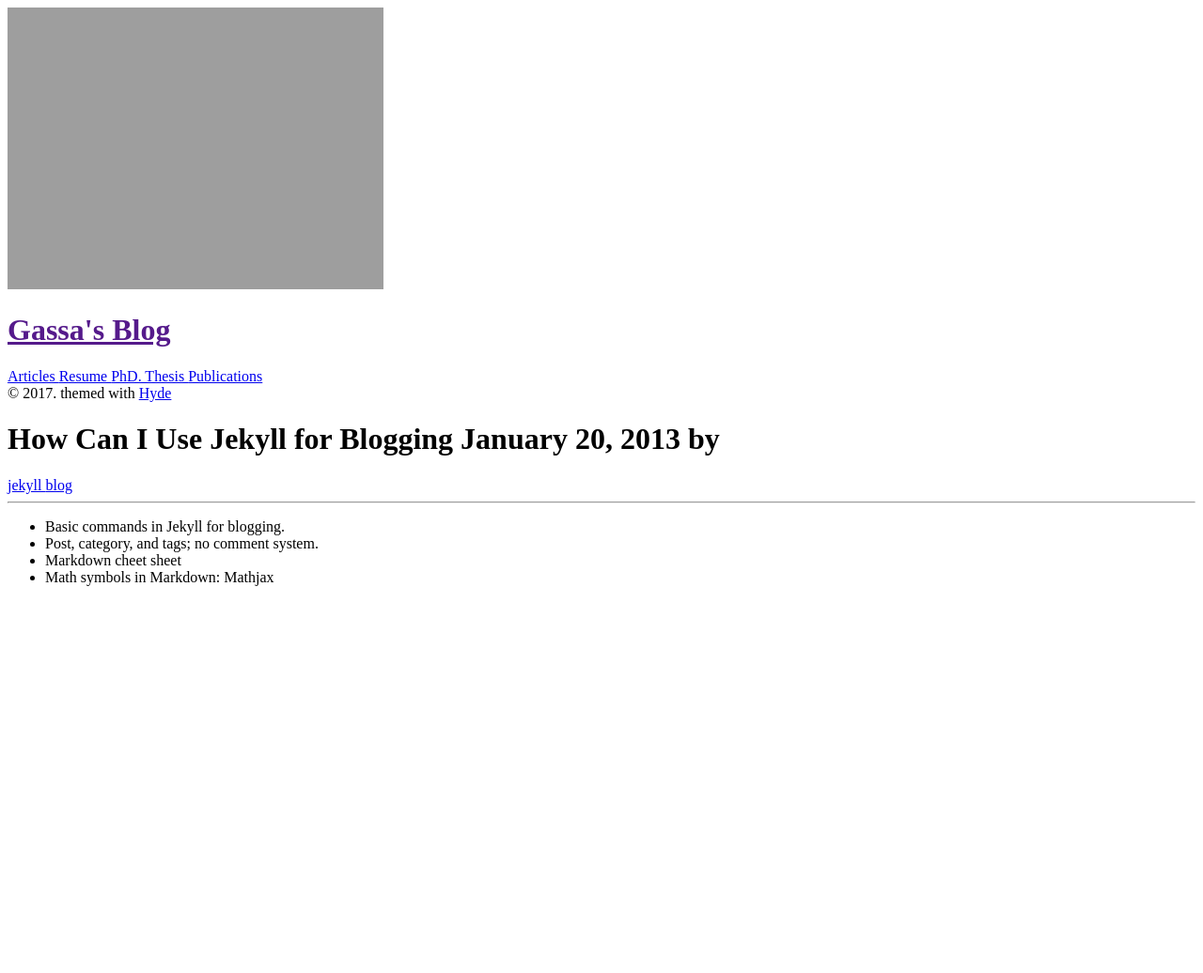
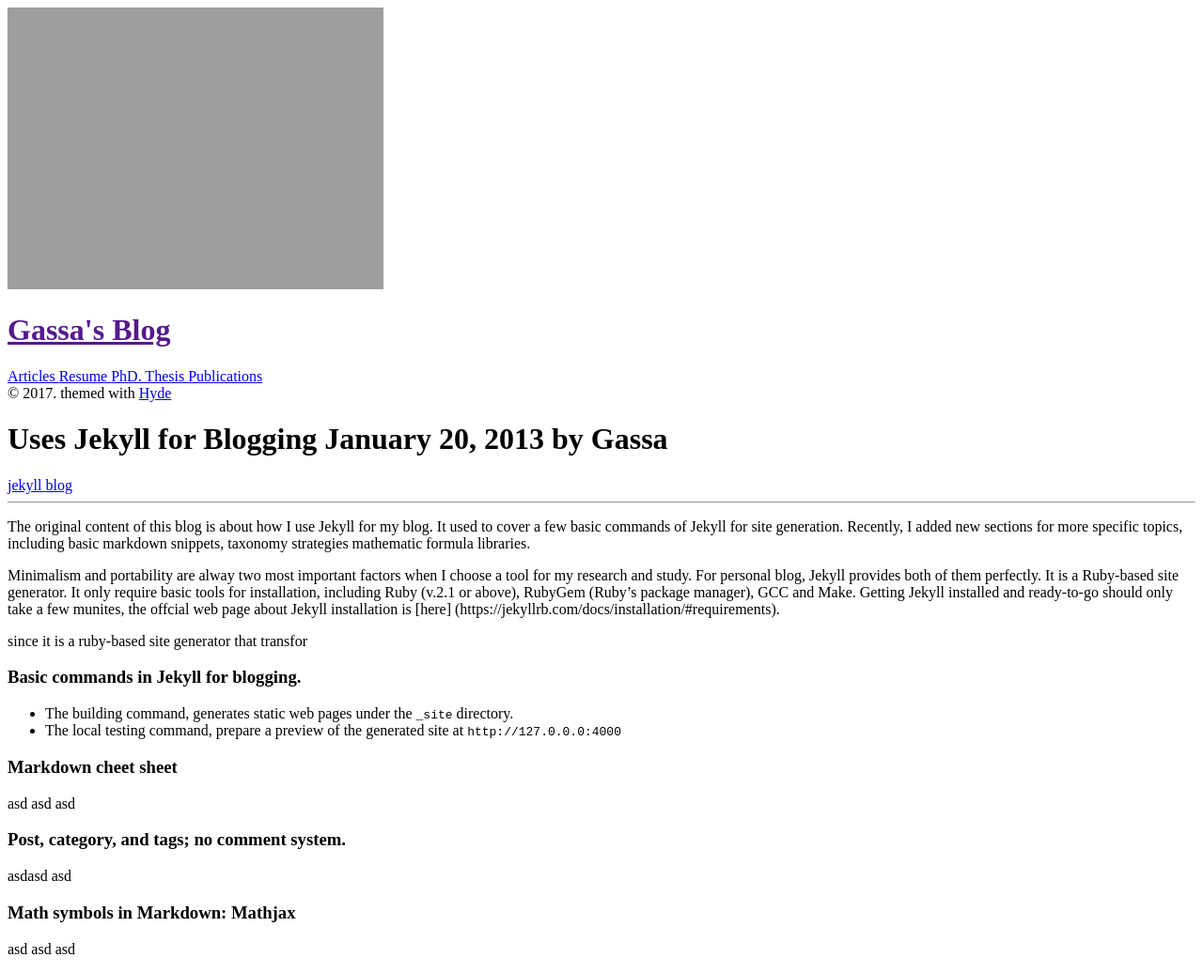
Before and after one commit to gassayy/gassa.github.io, a Jekyll site: the page built from _posts/2013-1-20-about-jekyll.md, in a window 1280 px wide. Shown: the whole page at 94% size. Built offline with Jekyll 4.4.1, drawn with Linux system fonts in a browser that asks for light colours; before the commit the page ends 900 px from its top, so only the background shows below that.

Commit message:
edits on laptop

```diff
--- a/_posts/2013-1-20-about-jekyll.md
+++ b/_posts/2013-1-20-about-jekyll.md
@@ -1,11 +1,43 @@
 ---
 layout: post
-title: How Can I Use Jekyll for Blogging
+title: Uses Jekyll for Blogging
+author: gassa
 category: Others
 tags: [jekyll, blog]
 ---
 
-- Basic commands in Jekyll for blogging.
-- Post, category, and tags; no comment system.
-- Markdown cheet sheet
-- Math symbols in Markdown: Mathjax
+The original content of this blog is about how I use Jekyll for my blog. It
+used to cover a few basic commands of Jekyll for site generation. Recently, I
+added new sections for more specific topics, including basic markdown snippets,
+taxonomy strategies mathematic formula libraries.
+
+Minimalism and portability are alway two most important factors when I choose a
+tool for my research and study. For personal blog, Jekyll provides both of them
+perfectly. It is a Ruby-based site generator. It only require basic tools for
+installation, including Ruby (v.2.1 or above), RubyGem (Ruby's package
+manager), GCC and Make. Getting Jekyll installed and ready-to-go should only
+take a few munites, the offcial web page about Jekyll installation is [here]
+(https://jekyllrb.com/docs/installation/#requirements).
+
+ since it is a ruby-based site
+generator that transfor
+
+### Basic commands in Jekyll for blogging.
+
++ The building command, generates static web pages under the `_site` directory.
++ The local testing command, prepare a preview of the generated site at
+  `http://127.0.0.0:4000`
+
+### Markdown cheet sheet
+asd
+asd
+asd
+
+### Post, category, and tags; no comment system.
+asdasd
+asd
+
+### Math symbols in Markdown: Mathjax
+asd
+asd
+asd
```
Also changed, not shown: _posts/2013-2-02-css-html.md (+1 -0 lines), _posts/2016-10-25-recap-assembly-language-2.md (added, +15 -0 lines), _posts/2017-06-09-cheddar-notes.md (+1 -0 lines), 1 other file.
